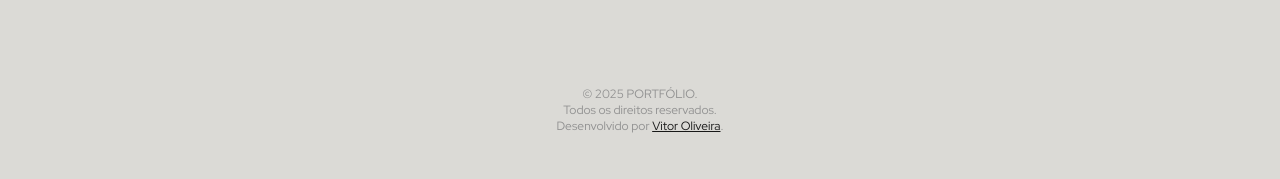
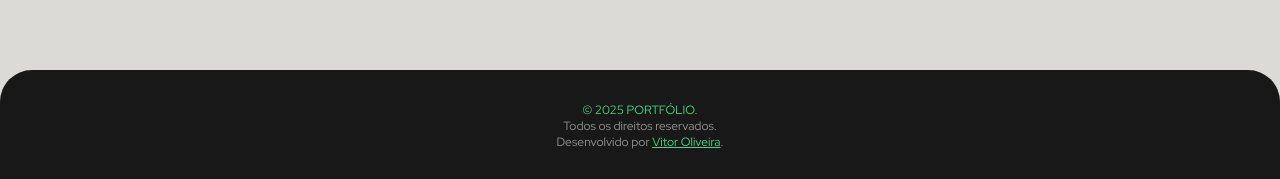
Before and after one commit to jsevitor/nextjs-portfolio, a Next.js app: page / in a window 1280 px wide. Shown: the part 2456-2635 px from the top of the page. Before the commit the page ends 2606 px from the top, so only its background shows below. Built offline with nearby package versions, Linux system fonts and the light colour scheme; no server answers.

Commit message:
style(footer): aplica novo design e paleta de cores

```diff
--- a/src/app/components/layout/Footer.tsx
+++ b/src/app/components/layout/Footer.tsx
@@ -1,21 +1,21 @@
 export default function Footer() {
   return (
-    <div className="container mx-auto px-4 my-4 md:px-0">
-      <div className="flex flex-col justify-center items-center text-gray-medium text-xs">
-        <p className="text-center">© 2025 PORTFÓLIO.</p>
+    <footer className="bg-dark rounded-t-4xl h-28 flex items-center">
+      <div className="container mx-auto px-4 my-4 md:px-0 flex flex-col justify-center text-gray text-xs">
+        <p className="text-center text-accent-green">© 2025 PORTFÓLIO.</p>
         <p className="text-center">Todos os direitos reservados.</p>
         <p className="text-center">
           Desenvolvido por{" "}
           <a
             href="https://github.com/jsevitor"
             target="_blank"
-            className="underline text-foreground"
+            className="underline text-accent-green"
           >
             Vitor Oliveira
           </a>
           .
         </p>
       </div>
-    </div>
+    </footer>
   );
 }
```
